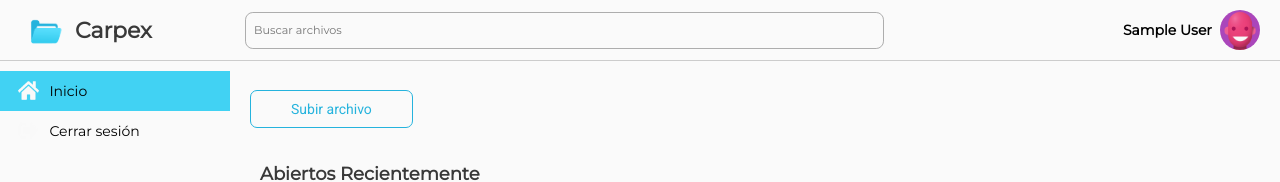
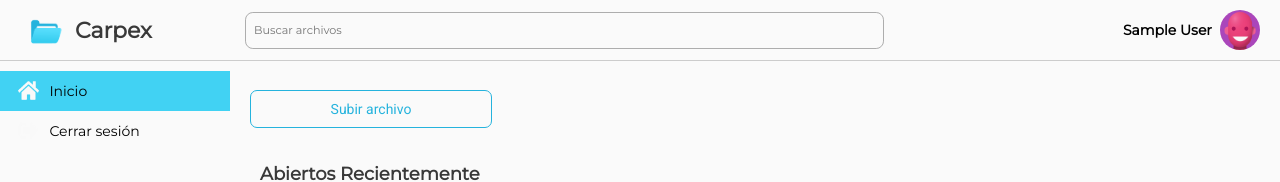
Before and after one commit to JuliannyRpoL/app-carpex, an Angular app in the folder project/: page / in a window 1280 px wide. Shown: the top 182 px of the page. Built offline with nearby package versions, Linux system fonts and the light colour scheme; no server answers; sample sign-in values are in the browser's storage.

Commit message:
added spinner to upload file and recharge page

```diff
--- a/project/src/app/app.module.ts
+++ b/project/src/app/app.module.ts
@@ -29,6 +29,7 @@ import { FileComponent } from './components/atoms/file/file.component';
 import { PageNotFoundComponent } from './pages/page-not-found/page-not-found.component';
 import { PageNotFoundOrgComponent } from './components/organisms/page-not-found-org/page-not-found-org.component';
 import { AuthorizationComponent } from './components/templates/authorization/authorization.component';
+import { NoopAnimationsModule } from '@angular/platform-browser/animations';
 
 import { MatMenuModule } from '@angular/material/menu';
 import { MatIconModule } from "@angular/material/icon";
@@ -63,7 +64,7 @@ import {MatProgressSpinnerModule} from '@angular/material/progress-spinner';
     PageNotFoundOrgComponent,
     AuthorizationComponent,
   ],
-  imports: [BrowserModule, AppRoutingModule, FormsModule, MatMenuModule, MatIconModule, MatProgressSpinnerModule],
+  imports: [BrowserModule, AppRoutingModule, FormsModule, NoopAnimationsModule, MatMenuModule, MatIconModule, MatProgressSpinnerModule],
   providers: [],
   bootstrap: [AppComponent],
 })
--- a/project/src/app/components/atoms/file/file.component.html
+++ b/project/src/app/components/atoms/file/file.component.html
@@ -4,7 +4,7 @@
   </div>
   <div class="a-file__info">
     <h5>{{ name }}</h5>
-    <button mat-icon-button [matMenuTriggerFor]="menu" aria-label="Example icon-button with a menu">
+    <button mat-icon-button [matMenuTriggerFor]="menu" aria-label="Menu to manage file">
       <mat-icon>more_vert</mat-icon>
     </button>
     <mat-menu #menu="matMenu">
--- a/project/src/app/components/atoms/file/file.component.scss
+++ b/project/src/app/components/atoms/file/file.component.scss
@@ -56,5 +56,9 @@
   .mat-menu-trigger {
     background-color: transparent;
     border: none;
+
+    &:hover {
+      cursor: pointer;
+    }
   }
 }
--- a/project/src/app/components/organisms/all-files-list/all-files-list.component.html
+++ b/project/src/app/components/organisms/all-files-list/all-files-list.component.html
@@ -1,7 +1,10 @@
 <div class="o-files-list">
   <div class="o-files-list-btn">
     <input class="o-files-list-btn__btn" type="file" name="upload" id="upload" (change)="handleFileInput($event.target.files)">
-    <label class="o-files-list-btn__label" for="upload">Subir archivo</label>
+    <label class="o-files-list-btn__label" for="upload">
+      <mat-spinner *ngIf="charging === true" color="accent" diameter="20" mode="indeterminate"></mat-spinner>
+      Subir archivo
+    </label>
   </div>
   <div class="o-files-list-files-group" role="files open recently">
     <m-files-group
--- a/project/src/app/components/organisms/all-files-list/all-files-list.component.scss
+++ b/project/src/app/components/organisms/all-files-list/all-files-list.component.scss
@@ -13,9 +13,25 @@
 
   &-btn {
     margin-top: 30px;
+    min-width: 200px;
 
     input[type="file"] {
       display: none;
+    }
+
+    .o-files-list-btn__label {
+      display: flex !important;
+      justify-content: center;
+      align-items: center;
+
+      ::ng-deep
+        .mat-progress-spinner,
+        .mat-spinner {
+          margin-right: 8px;
+            circle {
+              stroke: $primary-dark;
+            }
+        }
     }
 
      label[for="upload"] {
@@ -25,8 +41,8 @@
       display: inline-block;
       transition: all .5s;
       cursor: pointer;
-      padding: 8px 40px !important;
-      width: fit-content;
+      width: 100%;
+      padding: 8px 20px !important;
       text-align: center;
       border: 1px $primary-dark solid;
       border-radius: 0.5em;
--- a/project/src/app/components/organisms/all-files-list/all-files-list.component.ts
+++ b/project/src/app/components/organisms/all-files-list/all-files-list.component.ts
@@ -7,14 +7,17 @@ import { FilesService } from 'src/services/files.service';
   styleUrls: ['./all-files-list.component.scss'],
 })
 export class AllFilesListComponent implements OnInit {
+  charging: boolean = false;
   files: any;
   openRecently: any;
 
   constructor(public _filesService: FilesService) {}
 
-  handleFileInput(file: any) {
-    console.log(file)
-    this._filesService.uploadFile(file[0])
+  async handleFileInput(file: any) {
+    this.charging = true;
+    await this._filesService.uploadFile(file[0])
+    await this.getFiles()
+    this.charging = false;
   }
 
   async getFiles() {
```
